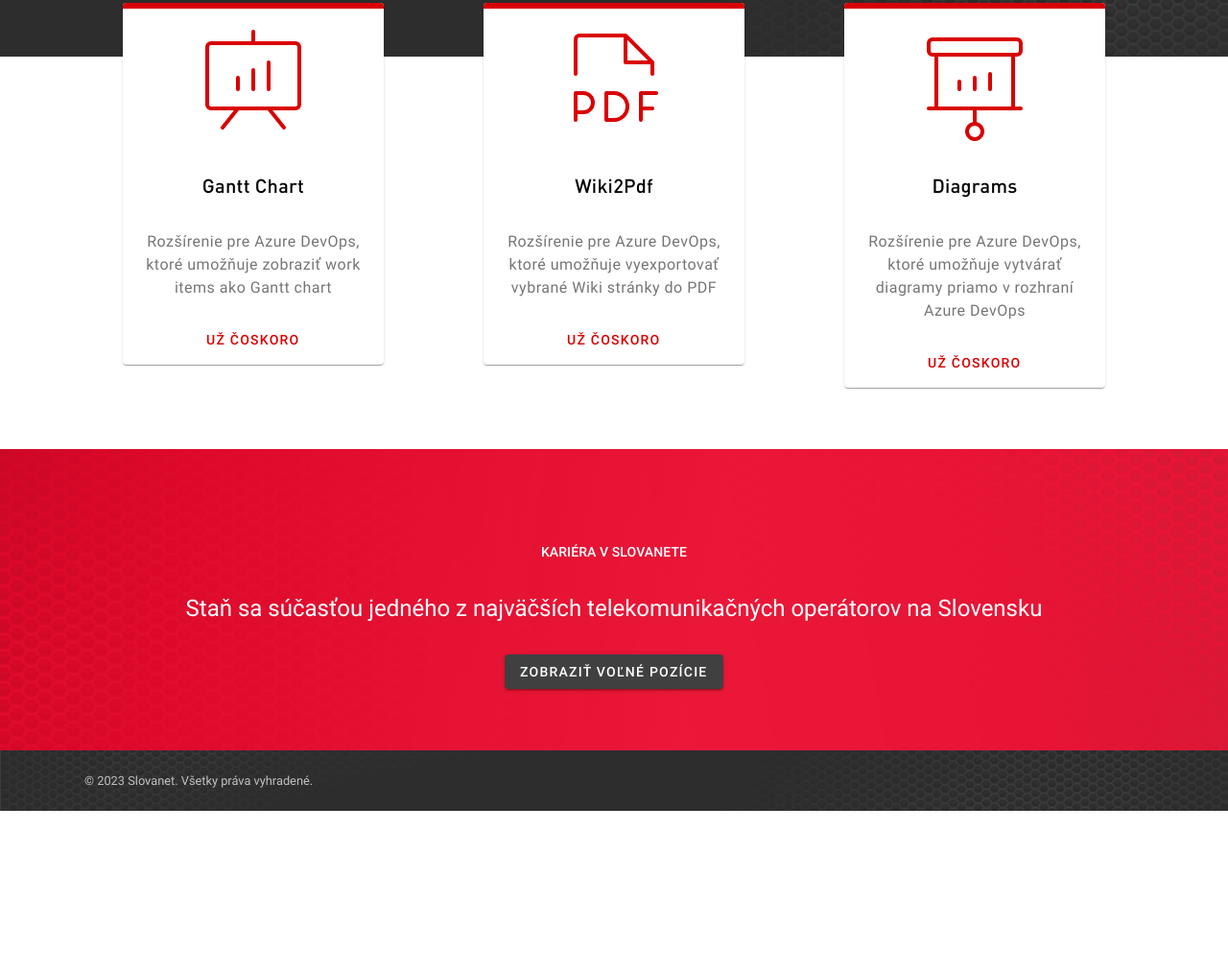
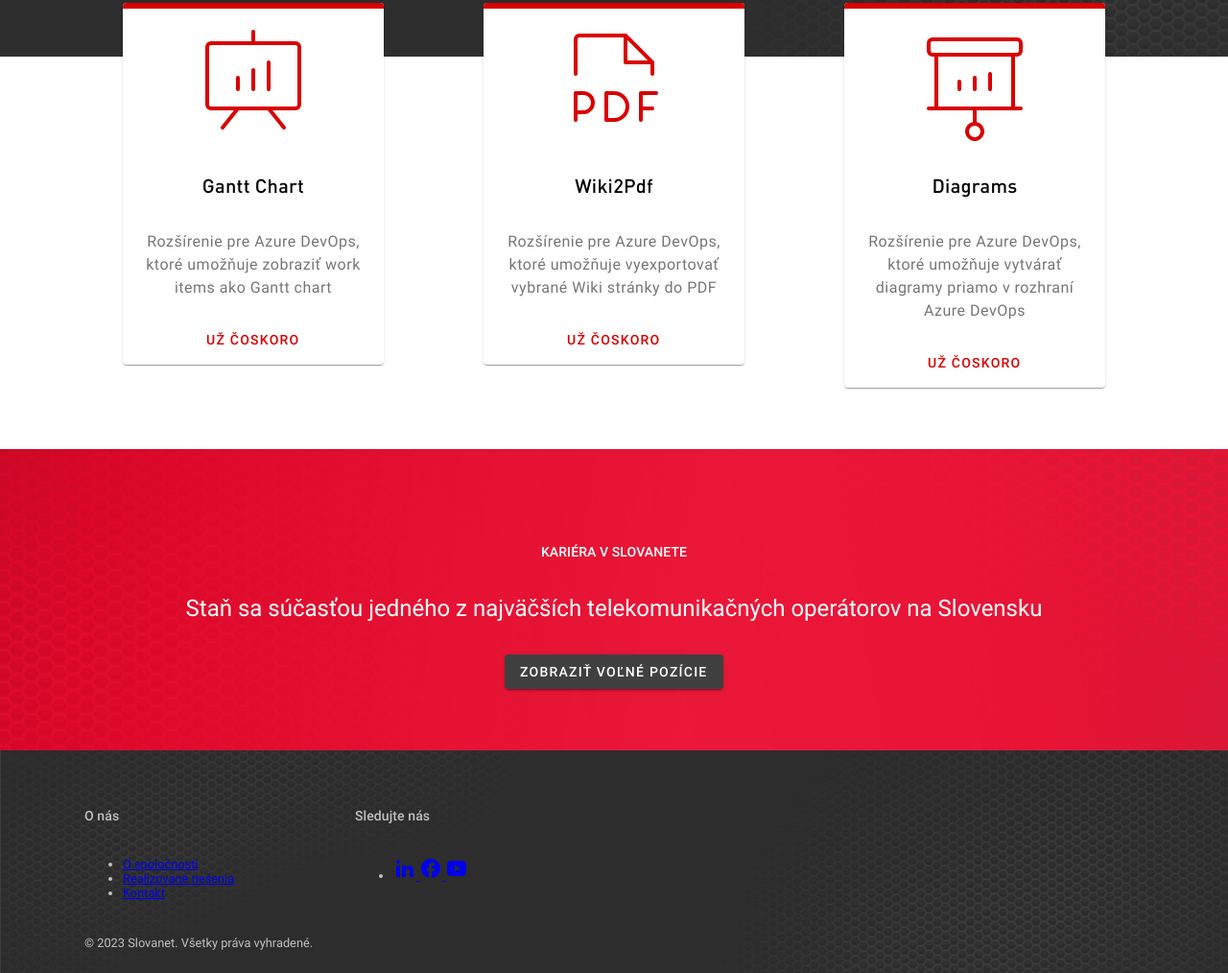
Before and after one commit to slovanet/slovanet.github.io, a website: page index.html in a window 1280 px wide. Shown: the part 428-1442 px from the top of the page at 96% size. Before the commit the page ends 1273 px from the top, so only its background shows below. Drawn offline with Linux system fonts and the light colour scheme.

Commit message:
Update index.html

```diff
--- a/index.html
+++ b/index.html
@@ -87,7 +87,7 @@
     <section class="section section--red">
         <div class="mdc-layout-grid container">
             <div class="mdc-layout-grid__inner">
-                <div class="mdc-layout-grid__cell mdc-layout-grid__cell--span-12-desktop" style="text-align: center;">
+                <div class="mdc-layout-grid__cell mdc-layout-grid__cell--span-12-desktop mdc-layout-grid__cell--span-8-tablet" style="text-align: center;">
                     <h6 class="mdc-typography--subtitle2">Kariéra v Slovanete</h6>
                     <h4 class="mdc-typography--headline5">
                         Staň sa súčasťou jedného z najväčších telekomunikačných operátorov na Slovensku
@@ -103,7 +103,43 @@
     <section class="section section--black section--footer">
         <div class="mdc-layout-grid container">
             <div class="mdc-layout-grid__inner">
-                <div class="mdc-layout-grid__cell mdc-layout-grid__cell--span-12-desktop">
+                <div class="mdc-layout-grid__cell mdc-layout-grid__cell--span-3-desktop mdc-layout-grid__cell--span-4-tablet mdc-layout-grid__cell--span-4-phone">
+                    <h6 class="mdc-typography--subtitle2">O nás</h6>
+                    <ul>
+                        <li>
+                            <a href="https://biznis.slovanet.net/o-nas" target="_blank">O spoločnosti</a>
+                        </li>
+                        <li>
+                            <a href="https://biznis.slovanet.net/referencie/?tab=realizovane-riesenia&pg=1" target="_blank">Realizované riešenia</a>
+                        </li>
+                        <li>
+                            <a href="https://biznis.slovanet.net/kontakt" target="_blank">Kontakt</a>
+                        </li>
+                    </ul>
+                </div>
+                <div class="mdc-layout-grid__cell mdc-layout-grid__cell--span-9-desktop mdc-layout-grid__cell--span-4-tablet mdc-layout-grid__cell--span-4-phone">
+                    <h6 class="mdc-typography--subtitle2">Sledujte nás</h6>
+                    <ul>
+                        <li>
+                            <a class="link--social" href="https://www.linkedin.com/company/slovanet" target="_blank">
+                                <svg style="width:24px;height:24px" viewBox="0 0 24 24">
+                                    <path fill="currentColor" d="M21,21H17V14.25C17,13.19 15.81,12.31 14.75,12.31C13.69,12.31 13,13.19 13,14.25V21H9V9H13V11C13.66,9.93 15.36,9.24 16.5,9.24C19,9.24 21,11.28 21,13.75V21M7,21H3V9H7V21M5,3A2,2 0 0,1 7,5A2,2 0 0,1 5,7A2,2 0 0,1 3,5A2,2 0 0,1 5,3Z"></path>
+                                </svg>
+                            </a>
+                            <a class="link--social" href="https://www.facebook.com/slovanet" target="_blank">
+                                <svg style="width:24px;height:24px" viewBox="0 0 24 24">
+                                    <path fill="currentColor" d="M22 12c0-5.52-4.48-10-10-10S2 6.48 2 12c0 4.84 3.44 8.87 8 9.8V15H8v-3h2V9.5C10 7.57 11.57 6 13.5 6H16v3h-2c-.55 0-1 .45-1 1v2h3v3h-3v6.95c5.05-.5 9-4.76 9-9.95z"/>
+                                </svg>
+                            </a>
+                            <a class="link--social" href="https://www.youtube.com/user/SlovanetMedia" target="_blank">
+                                <svg style="width:24px;height:24px" viewBox="0 0 24 24">
+                                    <path fill="currentColor" d="M21.543 6.498C22 8.28 22 12 22 12s0 3.72-.457 5.502c-.254.985-.997 1.76-1.938 2.022C17.896 20 12 20 12 20s-5.893 0-7.605-.476c-.945-.266-1.687-1.04-1.938-2.022C2 15.72 2 12 2 12s0-3.72.457-5.502c.254-.985.997-1.76 1.938-2.022C6.107 4 12 4 12 4s5.896 0 7.605.476c.945.266 1.687 1.04 1.938 2.022zM10 15.5l6-3.5l-6-3.5v7z"/>
+                                </svg>
+                            </a>
+                        </li>
+                    </ul>
+                </div>
+                <div class="mdc-layout-grid__cell mdc-layout-grid__cell--span-12-desktop mdc-layout-grid__cell--span-8-tablet mdc-layout-grid__cell--span-4-phone">
                     &copy; 2023 Slovanet. Všetky práva vyhradené.
                 </div>
             </div>
```
